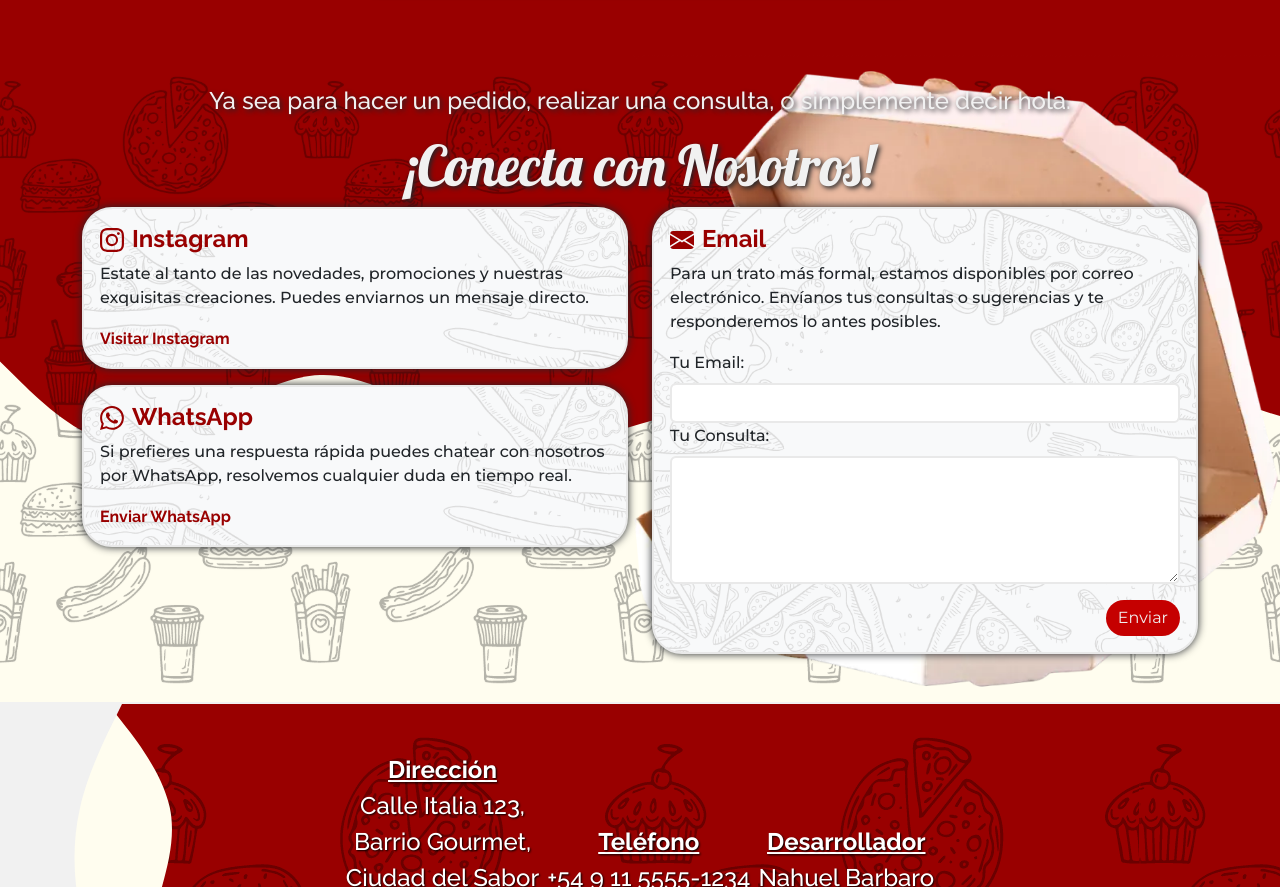
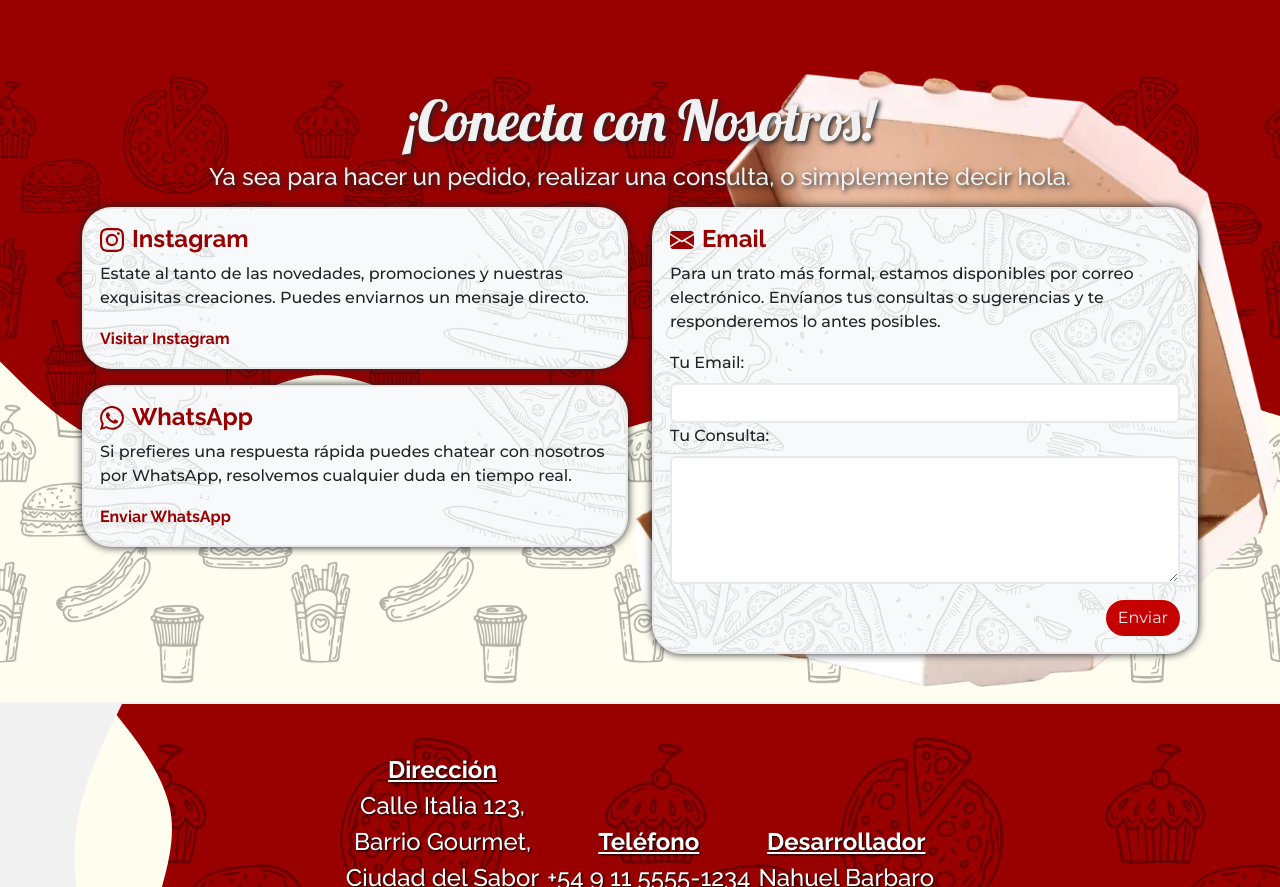
Before and after one commit to Nawel0310/pizzeria-paradiso-2, a Next.js app: page / in a window 1280 px wide. Shown: the part 3180-4067 px from the top of the page. Built offline with nearby package versions, Linux system fonts and the light colour scheme; no server answers.

Commit message:
fin accesibilidad

```diff
--- a/components/Contacto.jsx
+++ b/components/Contacto.jsx
@@ -8,11 +8,11 @@ const Contacto = () => {
       <div className="container contenedor-contacto">
         <div className="row">
           <div className="col-md-12">
+            <h1 className="titulo-contacto titulo">¡Conecta con Nosotros!</h1>
             <h4 className="titulo-contacto subtitulo">
               Ya sea para hacer un pedido, realizar una consulta, o simplemente
               decir hola.
             </h4>
-            <h1 className="titulo-contacto titulo">¡Conecta con Nosotros!</h1>
           </div>
         </div>
         <div className="row flex-row justify-content-center">
```
